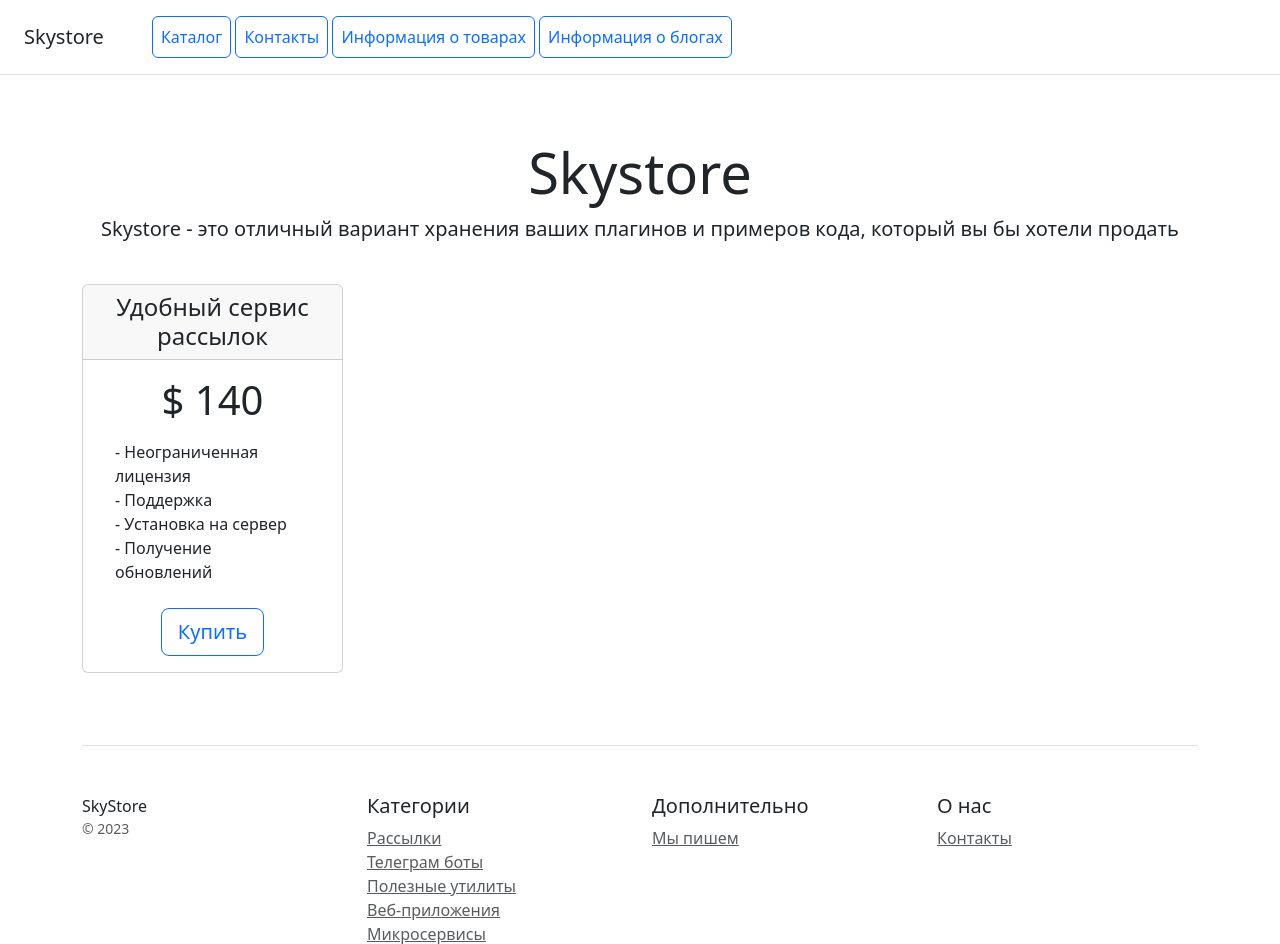
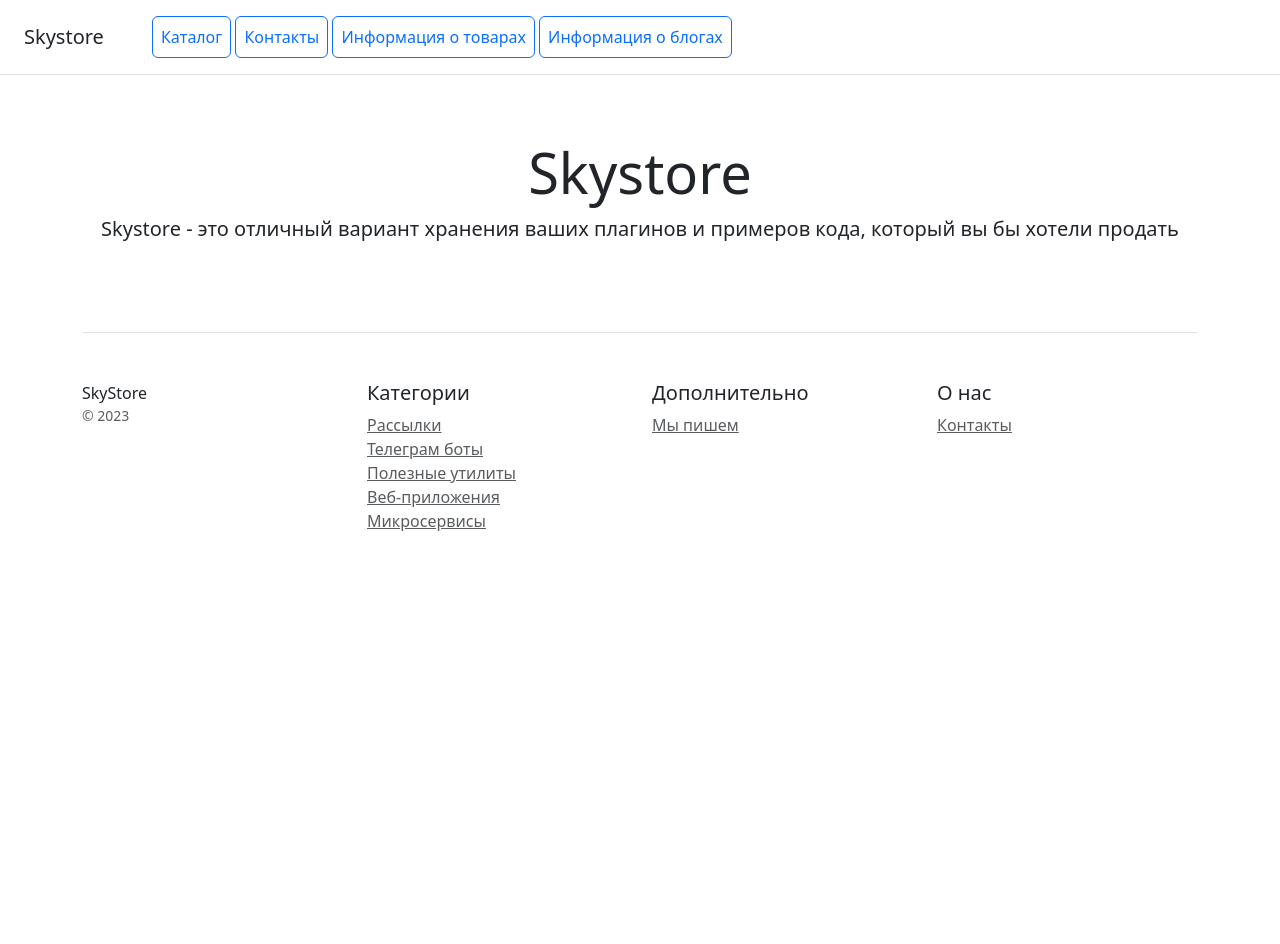
Before and after one commit to rinatyuk-git/HW23_2_project, a Django app: page / in a window 1280 px wide. Shown: the top 944 px of the page. After the commit the page ends 531 px from the top, so only its background shows below. Run offline with Django 4.2, Linux system fonts and the light colour scheme; parts of the project's set-up code (start-up, migrations or seed data) failed here and were passed over.

Commit message:
rest updates

```diff
--- a/blog/templates/blog/blog_base.html
+++ b/blog/templates/blog/blog_base.html
@@ -13,12 +13,14 @@
     <a class="btn btn-primary" href="{% url 'blog:blog_create' %}" role="button">Добавить новый блог</a>
 </div>
 
+<div class="container">
 {% block content %}
 {% endblock %}
 
     <footer class="pt-4 my-md-5 pt-md-5 border-top">
         {% include 'catalog/includes/inc_footer.html' %}
     </footer>
+</div>
 
 <script src="https://cdn.jsdelivr.net/npm/bootstrap@5.3.2/dist/js/bootstrap.bundle.min.js" integrity="sha384-C6RzsynM9kWDrMNeT87bh95OGNyZPhcTNXj1NW7RuBCsyN/o0jlpcV8Qyq46cDfL" crossorigin="anonymous"></script>
 </body>
--- a/blog/templates/blog/blog_confirm_delete.html
+++ b/blog/templates/blog/blog_confirm_delete.html
@@ -5,7 +5,7 @@
         <div class="row">
             <div class="col-6">
                 <div class="card">
-                    <p class="card-text">Действительно хотите удалить {{ object.name }}</p>
+                    <p class="card-text">Действительно хотите удалить "{{ object.blog_name }}"</p>
                     <div class="card-body">
                         <form method="post">
                             {% csrf_token %}
--- a/blog/templates/blog/blog_form.html
+++ b/blog/templates/blog/blog_form.html
@@ -16,6 +16,7 @@
                                 Создать
                                 {% endif %}
                             </button>
+                            <a class="btn btn-sm btn-outline-secondary" href="{% url 'blog:blog_list' %}" role="button">Отменить</a>
                         </form>
                     </div>
                 </div>
--- a/catalog/templates/catalog/home.html
+++ b/catalog/templates/catalog/home.html
@@ -7,6 +7,8 @@
     <link href="https://cdn.jsdelivr.net/npm/bootstrap@5.3.2/dist/css/bootstrap.min.css" rel="stylesheet" integrity="sha384-T3c6CoIi6uLrA9TneNEoa7RxnatzjcDSCmG1MXxSR1GAsXEV/Dwwykc2MPK8M2HN" crossorigin="anonymous">
 </head>
 <body>
+
+
 {% include 'catalog/includes/inc_header.html' %}
 
 <div class="pricing-header px-3 py-3 pt-md-5 pb-md-4 mx-auto text-center">
@@ -16,25 +18,25 @@
 </div>
 
 <div class="container">
-    <div class="row text-center">
-        <div class="col-3">
-            <div class="card mb-4 box-shadow">
-                <div class="card-header">
-                    <h4 class="my-0 font-weight-normal">Удобный сервис рассылок</h4>
-                </div>
-                <div class="card-body">
-                    <h1 class="card-title pricing-card-title">$ 140</h1>
-                    <ul class="list-unstyled mt-3 mb-4 text-start m-3">
-                        <li>- Неограниченная лицензия</li>
-                        <li>- Поддержка</li>
-                        <li>- Установка на сервер</li>
-                        <li>- Получение обновлений</li>
-                    </ul>
-                    <button type="button" class="btn btn-lg btn-block btn-outline-primary">Купить</button>
-                </div>
-            </div>
-        </div>
-    </div>
+<!--    <div class="row text-center">-->
+<!--        <div class="col-3">-->
+<!--            <div class="card mb-4 box-shadow">-->
+<!--                <div class="card-header">-->
+<!--                    <h4 class="my-0 font-weight-normal">Удобный сервис рассылок</h4>-->
+<!--                </div>-->
+<!--                <div class="card-body">-->
+<!--                    <h1 class="card-title pricing-card-title">$ 140</h1>-->
+<!--                    <ul class="list-unstyled mt-3 mb-4 text-start m-3">-->
+<!--                        <li>- Неограниченная лицензия</li>-->
+<!--                        <li>- Поддержка</li>-->
+<!--                        <li>- Установка на сервер</li>-->
+<!--                        <li>- Получение обновлений</li>-->
+<!--                    </ul>-->
+<!--                    <button type="button" class="btn btn-lg btn-block btn-outline-primary">Купить</button>-->
+<!--                </div>-->
+<!--            </div>-->
+<!--        </div>-->
+<!--    </div>-->
 
     <footer class="pt-4 my-md-5 pt-md-5 border-top">
         {% include 'catalog/includes/inc_footer.html' %}
```
Also changed, not shown: catalog/admin.py (+7 -1 lines).
